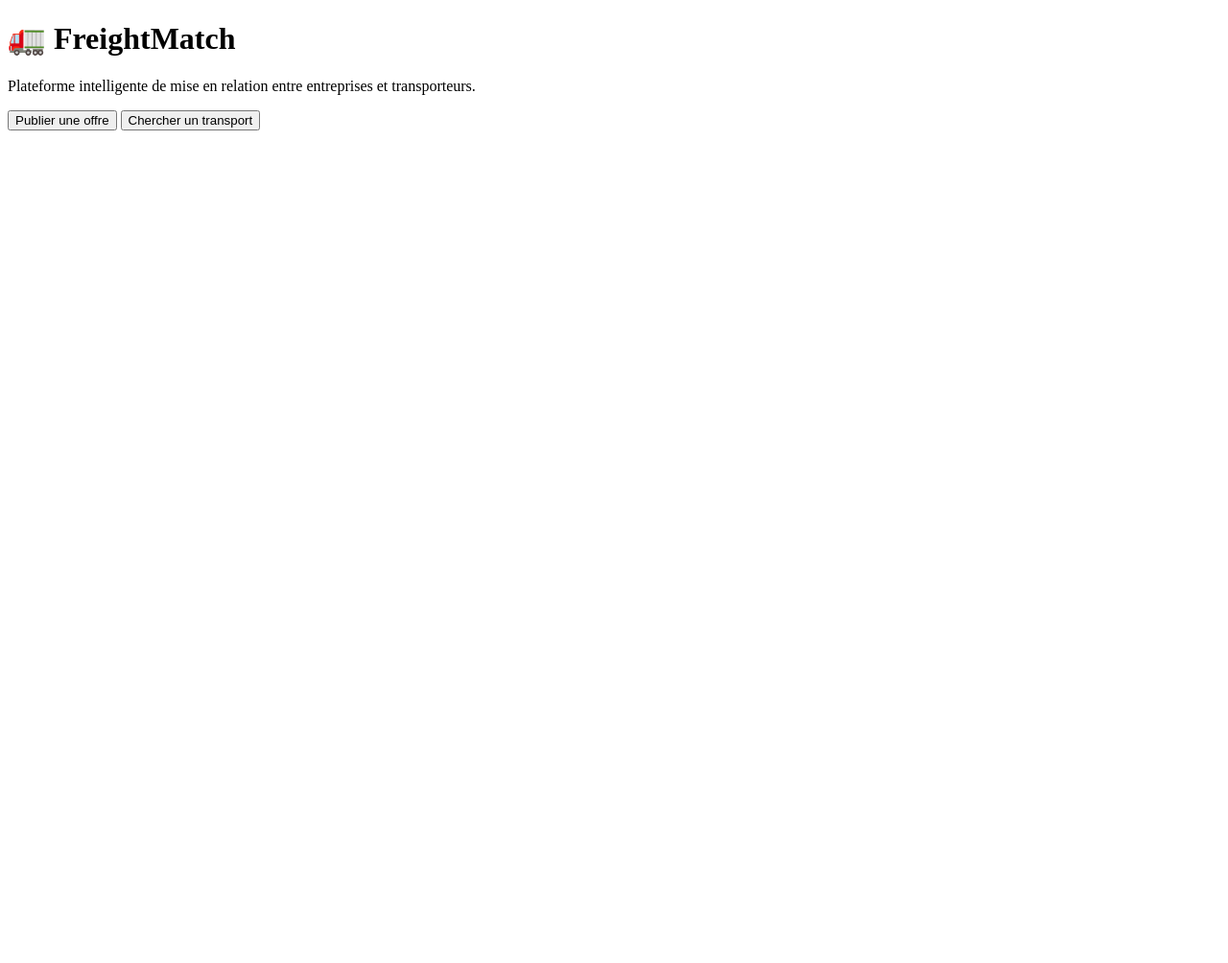
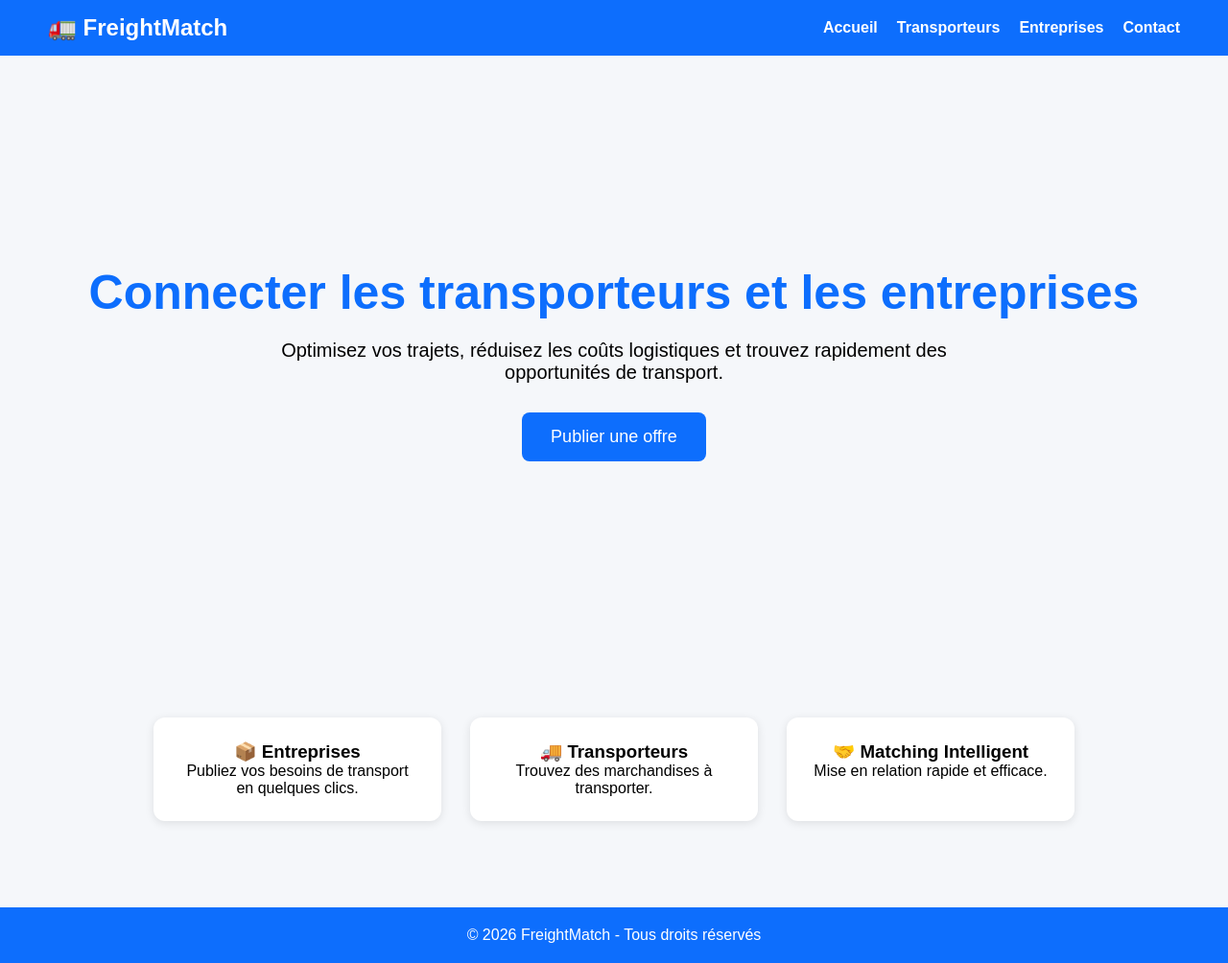
Before and after one commit to redaamimer03-byte/FreightMatch, a plain HTML site: page index.html in a window 1280 px wide. Shown: the whole page at 96% size. Before the commit the page ends 800 px from the top, so only its background shows below. Drawn offline with Linux system fonts and the light colour scheme.

Commit message:
Update index.html

```diff
--- a/index.html
+++ b/index.html
@@ -1,21 +1,156 @@
 <!DOCTYPE html>
 <html lang="fr">
 <head>
-    <meta charset="UTF-8">
-    <meta name="viewport" content="width=device-width, initial-scale=1.0">
-    <title>FreightMatch</title>
+<meta charset="UTF-8">
+<meta name="viewport" content="width=device-width, initial-scale=1.0">
+<title>FreightMatch</title>
+
+<style>
+*{
+margin:0;
+padding:0;
+box-sizing:border-box;
+font-family:Arial, sans-serif;
+}
+
+body{
+background:#f5f7fa;
+}
+
+nav{
+background:#0d6efd;
+color:white;
+padding:15px 50px;
+display:flex;
+justify-content:space-between;
+align-items:center;
+}
+
+nav ul{
+display:flex;
+list-style:none;
+gap:20px;
+}
+
+nav a{
+color:white;
+text-decoration:none;
+font-weight:bold;
+}
+
+.hero{
+height:80vh;
+display:flex;
+flex-direction:column;
+justify-content:center;
+align-items:center;
+text-align:center;
+padding:20px;
+}
+
+.hero h1{
+font-size:50px;
+color:#0d6efd;
+margin-bottom:20px;
+}
+
+.hero p{
+font-size:20px;
+max-width:700px;
+margin-bottom:30px;
+}
+
+.btn{
+background:#0d6efd;
+color:white;
+padding:15px 30px;
+border:none;
+border-radius:8px;
+cursor:pointer;
+font-size:18px;
+}
+
+.services{
+display:flex;
+justify-content:center;
+gap:30px;
+padding:50px;
+flex-wrap:wrap;
+}
+
+.card{
+background:white;
+padding:25px;
+width:300px;
+border-radius:12px;
+box-shadow:0 2px 10px rgba(0,0,0,0.1);
+text-align:center;
+}
+
+footer{
+background:#0d6efd;
+color:white;
+text-align:center;
+padding:20px;
+margin-top:40px;
+}
+</style>
+
 </head>
 <body>
 
-    <h1>🚛 FreightMatch</h1>
+<nav>
+<h2>🚛 FreightMatch</h2>
 
-    <p>
-        Plateforme intelligente de mise en relation
-        entre entreprises et transporteurs.
-    </p>
+<ul>
+<li><a href="#">Accueil</a></li>
+<li><a href="#">Transporteurs</a></li>
+<li><a href="#">Entreprises</a></li>
+<li><a href="#">Contact</a></li>
+</ul>
+</nav>
 
-    <button>Publier une offre</button>
-    <button>Chercher un transport</button>
+<section class="hero">
+<h1>Connecter les transporteurs et les entreprises</h1>
+
+<p>
+Optimisez vos trajets, réduisez les coûts logistiques
+et trouvez rapidement des opportunités de transport.
+</p>
+
+<button class="btn">
+Publier une offre
+</button>
+</section>
+
+<section class="services">
+
+<div class="card">
+<h3>📦 Entreprises</h3>
+<p>
+Publiez vos besoins de transport en quelques clics.
+</p>
+</div>
+
+<div class="card">
+<h3>🚚 Transporteurs</h3>
+<p>
+Trouvez des marchandises à transporter.
+</p>
+</div>
+
+<div class="card">
+<h3>🤝 Matching Intelligent</h3>
+<p>
+Mise en relation rapide et efficace.
+</p>
+</div>
+
+</section>
+
+<footer>
+© 2026 FreightMatch - Tous droits réservés
+</footer>
 
 </body>
 </html>
```
